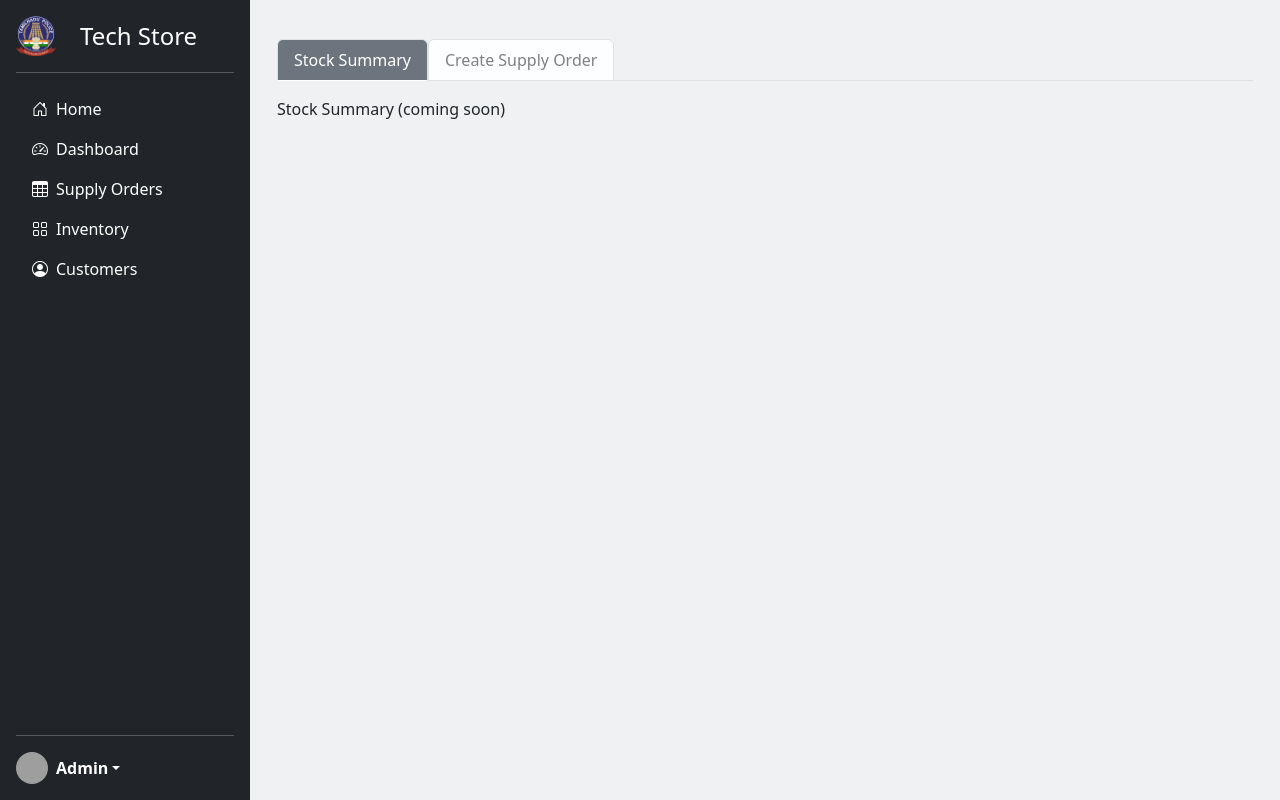
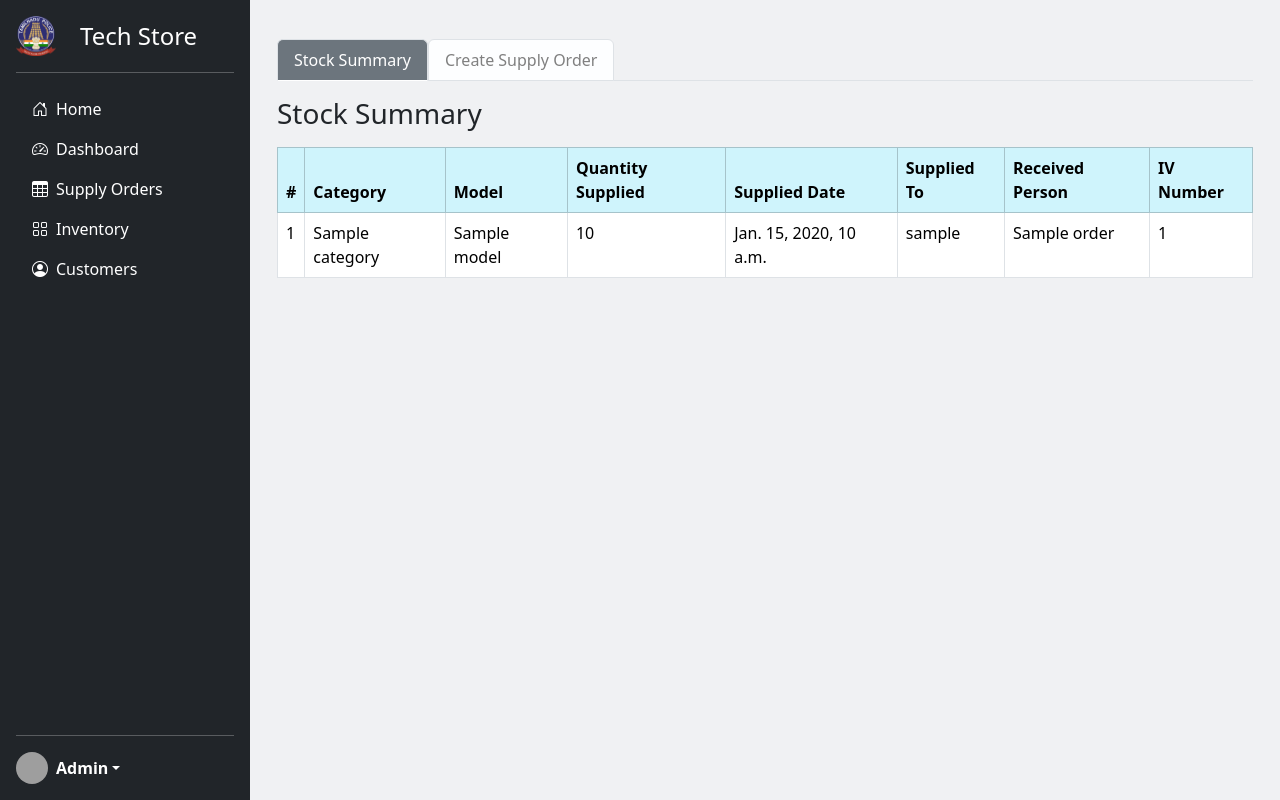
Before and after one commit to rdc-tech49/techstore, a Django app: template storemanagement/techstore/templates/techstore/store_admin_supplyorders.html in a window 1280 px wide. Run offline with Django 3.2, Linux system fonts and the light colour scheme; tables that the repository leaves empty hold one stand-in row (values such as "Sample post"); the template is opened without the code that fills it: values that come from a table or form of the project are taken from there, most other values are stand-ins (such as "Sample title", 1, 10 or a date in 2020); grey boxes are pictures that could not be loaded.

Commit message:
added supply order tab2

```diff
--- a/storemanagement/techstore/templates/techstore/store_admin_supplyorders.html
+++ b/storemanagement/techstore/templates/techstore/store_admin_supplyorders.html
@@ -13,9 +13,43 @@
   </ul>
 
   <div class="tab-content mt-3">
-    <div class="tab-pane fade show active" id="stock" role="tabpanel">
-      <p>Stock Summary (coming soon)</p>
+    <div class="tab-pane fade show active" id="summary">
+      <h3>Stock Summary</h3>
+      <table class="table table-bordered mt-3">
+        <thead class="table-info">
+          <tr>
+            <th>#</th>
+            <th>Category</th>
+            <th>Model</th>
+            <th>Quantity Supplied</th>
+            <th>Supplied Date</th>
+            <th>Supplied To</th>
+            <th>Received Person</th>
+            <th>IV Number</th>
+          </tr>
+        </thead>
+        <tbody>
+          {% for order in supply_orders %}
+          <tr>
+            <td>{{ forloop.counter }}</td>
+            <td>{{ order.category.name }}</td>
+            <td>{{ order.model.model }}</td>
+            <td>{{ order.quantity_supplied }}</td>
+            <td>{{ order.supplied_date }}</td>
+            <td>{{ order.supplied_to.username }}</td>
+            <td>{{ order.received_person_name }}</td>
+            <td>{{ order.iv_number }}</td>
+          </tr>
+          {% empty %}
+          <tr>
+            <td colspan="8">No supply orders available.</td>
+          </tr>
+          {% endfor %}
+        </tbody>
+      </table>
     </div>
+
+
 
     <div class="tab-pane fade" id="create" role="tabpanel">
       {% if messages %}
```
Also changed, not shown: storemanagement/techstore/views.py (+10 -4 lines).
